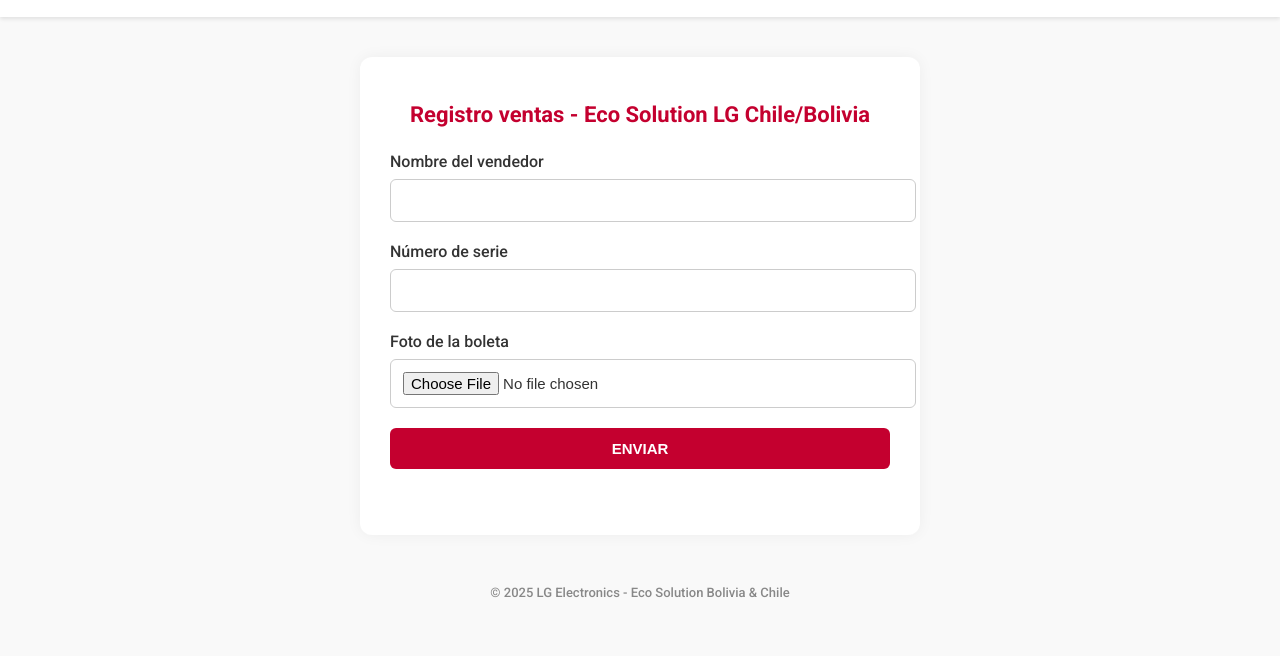
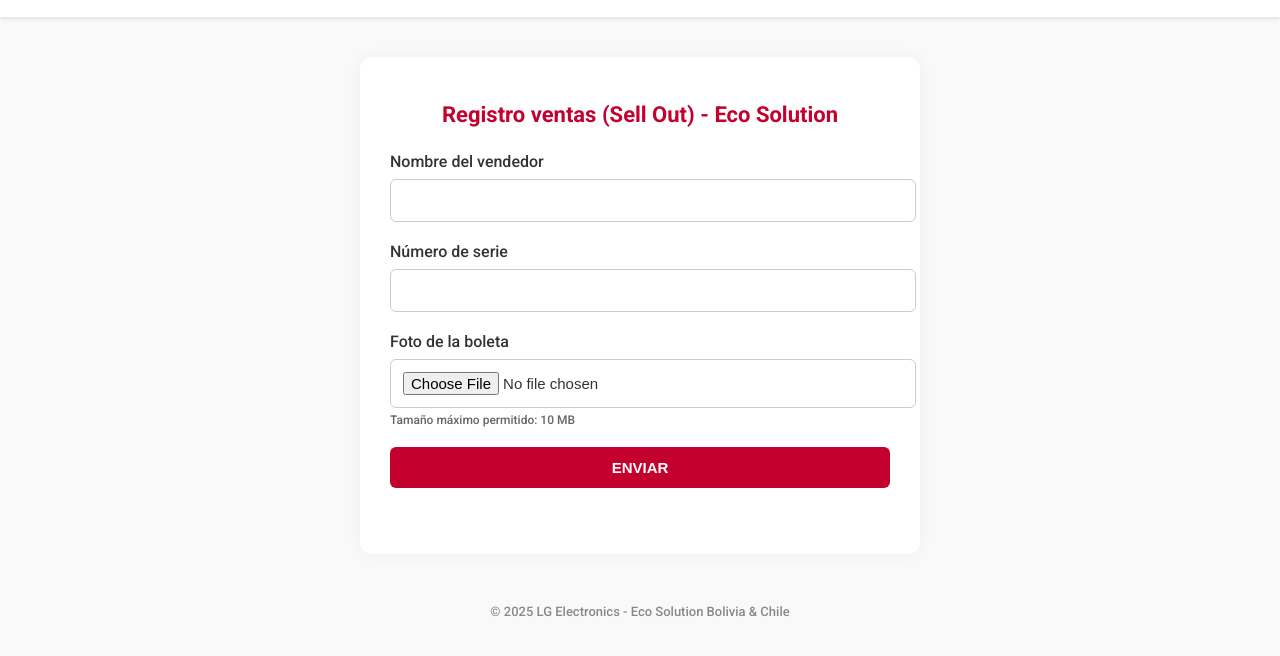
Before and after one commit to arduino123/lg-app, a website: page frontend/index.html in a window 1280 px wide. Shown: the part 42-698 px from the top of the page. Drawn offline with Linux system fonts and the light colour scheme.

Commit message:
Actualiza título y agrega nota de límite de imagen a 10 MB

```diff
--- a/frontend/index.html
+++ b/frontend/index.html
@@ -3,7 +3,7 @@
 <head>
   <meta charset="UTF-8" />
   <meta name="viewport" content="width=device-width, initial-scale=1.0" />
-  <title>Registro Ventas - Eco Solution LG Chile/Bolivia</title>
+  <title>Registro ventas (Sell Out) - Eco Solution</title>
   <link href="https://fonts.googleapis.com/css2?family=Roboto:wght@300;500;700&display=swap" rel="stylesheet" />
   <style>
     body {
@@ -21,6 +21,7 @@
     button { background-color: #c4002f; color: white; border: none; font-weight: bold; cursor: pointer; transition: background-color 0.3s ease; }
     button:hover { background-color: #a60026; }
     .footer { text-align: center; font-size: 13px; color: #888; margin-top: 50px; }
+    .nota { font-size: 12px; color: #666; margin-top: -15px; margin-bottom: 20px; }
   </style>
 </head>
 <body>
@@ -30,7 +31,7 @@
   </header>
 
   <main>
-    <h1>Registro ventas - Eco Solution LG Chile/Bolivia</h1>
+    <h1>Registro ventas (Sell Out) - Eco Solution</h1>
     <form id="formularioVenta" enctype="multipart/form-data">
       <label for="vendedor">Nombre del vendedor</label>
       <input type="text" id="vendedor" name="vendedor" required />
@@ -40,6 +41,7 @@
 
       <label for="foto">Foto de la boleta</label>
       <input type="file" id="foto" name="foto" accept="image/*" required />
+      <div class="nota">Tamaño máximo permitido: 10 MB</div>
 
       <button type="submit">ENVIAR</button>
     </form>
```
